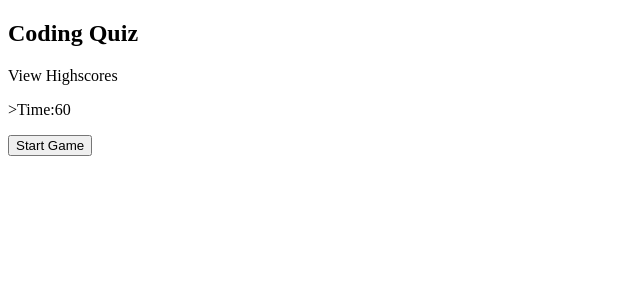
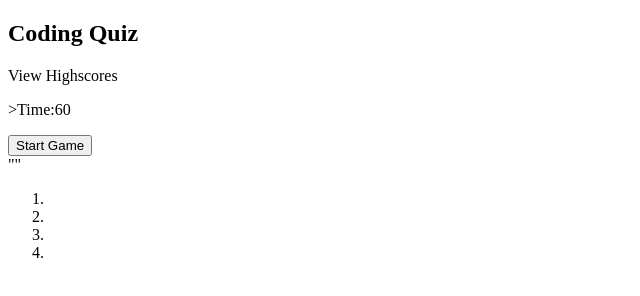
Before and after one commit to eogbeide424/code-quiz, a plain HTML site: page index.html in a window 1280 px wide. Shown: the full height of the page, 0-640 px from the left. Drawn offline with Linux system fonts and the light colour scheme.

Commit message:
added html elements

```diff
--- a/index.html
+++ b/index.html
@@ -23,6 +23,19 @@
            <section class="startBtn">
             <button id="startBtn" type="button">Start Game</button>
            </section>
+           <section class="main">
+            <div class="question-section" data-questions="question-placeholder">
+                <article id="question">""</article>
+            </div>
+            <div class="answer-list" data-answers>
+                <ol id="answer-list">
+                    <li id="question-1"> </li>
+                    <li id="question-2"> </li>
+                    <li id="question-3"> </li>
+                    <li id="question-4"> </li>
+                </ol>
+            </div>
+           </section>
     </header>
 
 </body>
```
